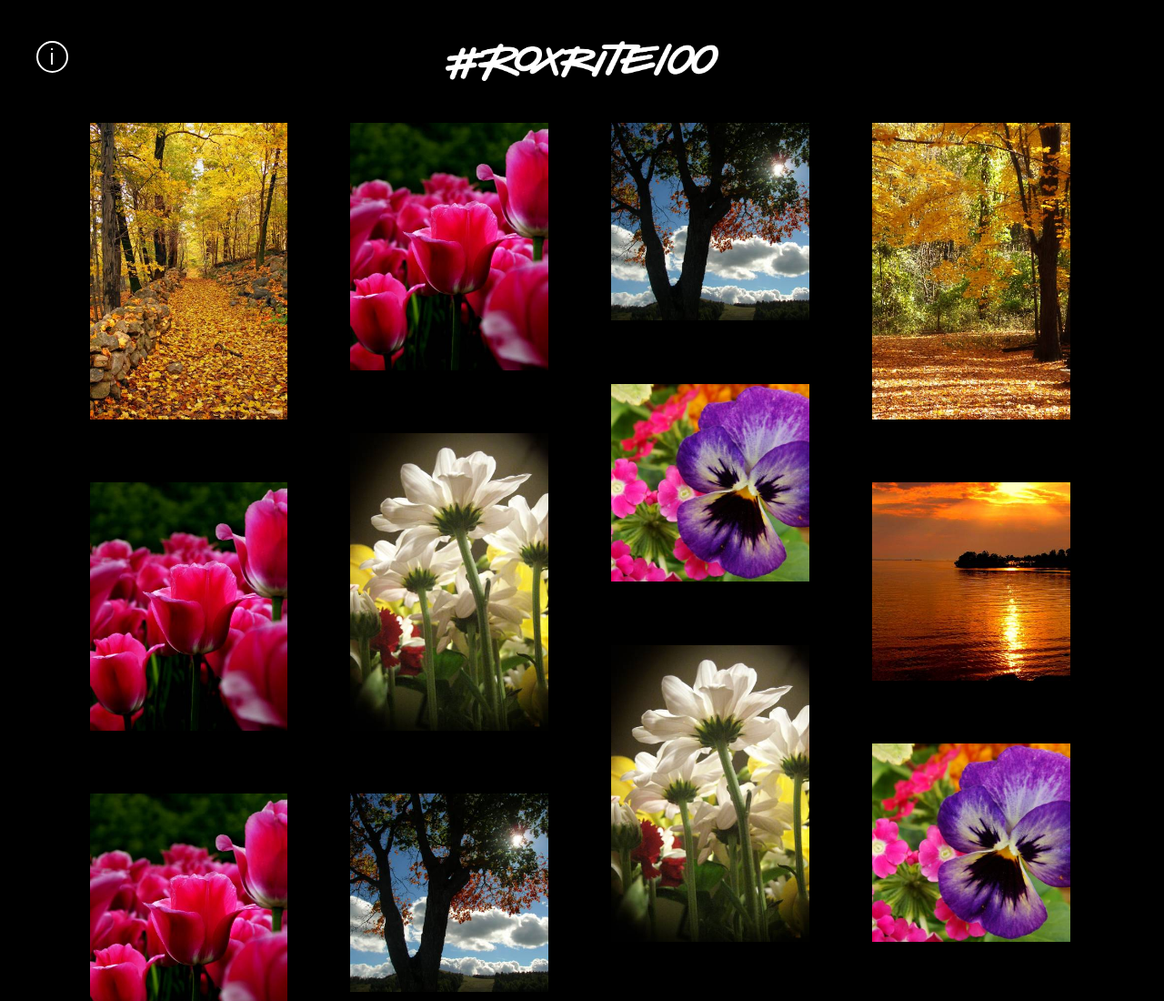
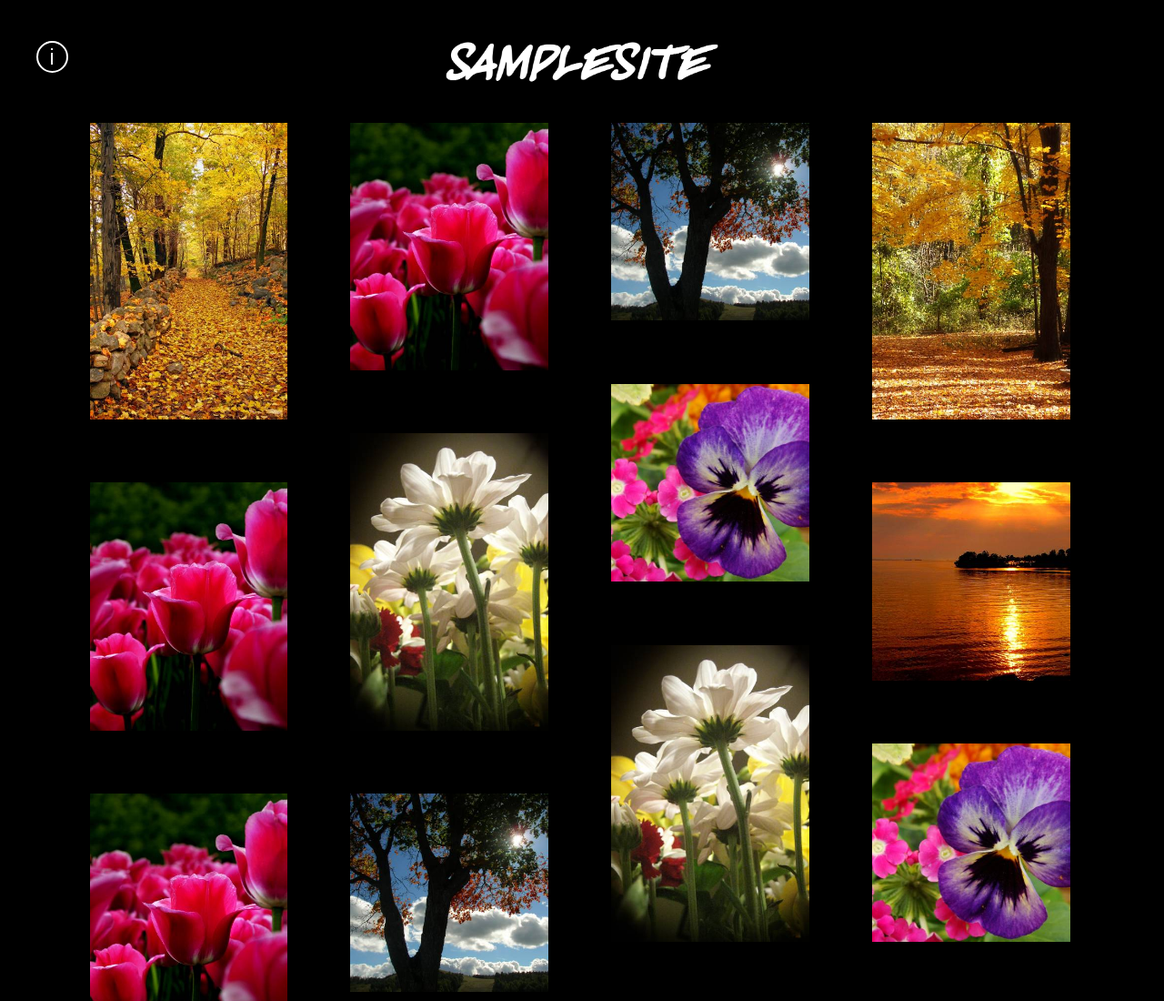
Before and after one commit to VedadM/CodeSample, a plain HTML site: page Scroller/index.html in a window 1280 px wide. Shown: the top 1100 px of the page at 91% size. Drawn offline with Linux system fonts and the light colour scheme.

Commit message:
More Cleanup

```diff
--- a/Scroller/index.html
+++ b/Scroller/index.html
@@ -170,7 +170,7 @@
                 <span class="arrow-up-v"></span>
                 <span class="arrow-up-t"></span>
             </a>
-            <a href="index.html"><img class="artistname-image" src="images/roxrite-highres.png"></a>
+            <a href="index.html"><img class="artistname-image" src="images/samplesite.png"></a>
             <a id="btn-about"><div id="info-circle"></div></a>
         </div>
         <div class="grid img-container">
```
Also changed, not shown: Scroller/images/roxrite-highres.png (deleted), Scroller/images/samplesite.png (added), 1 other file.
